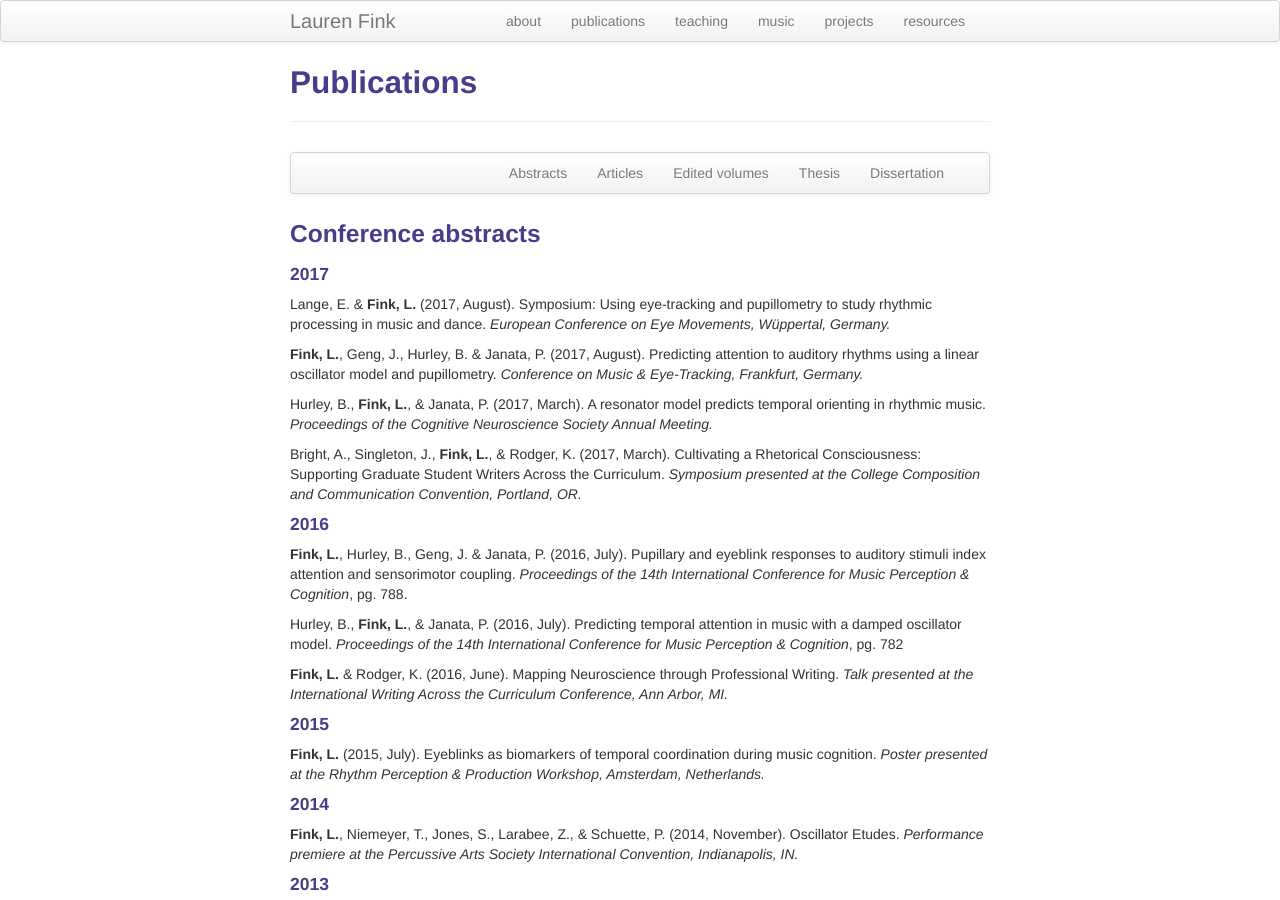
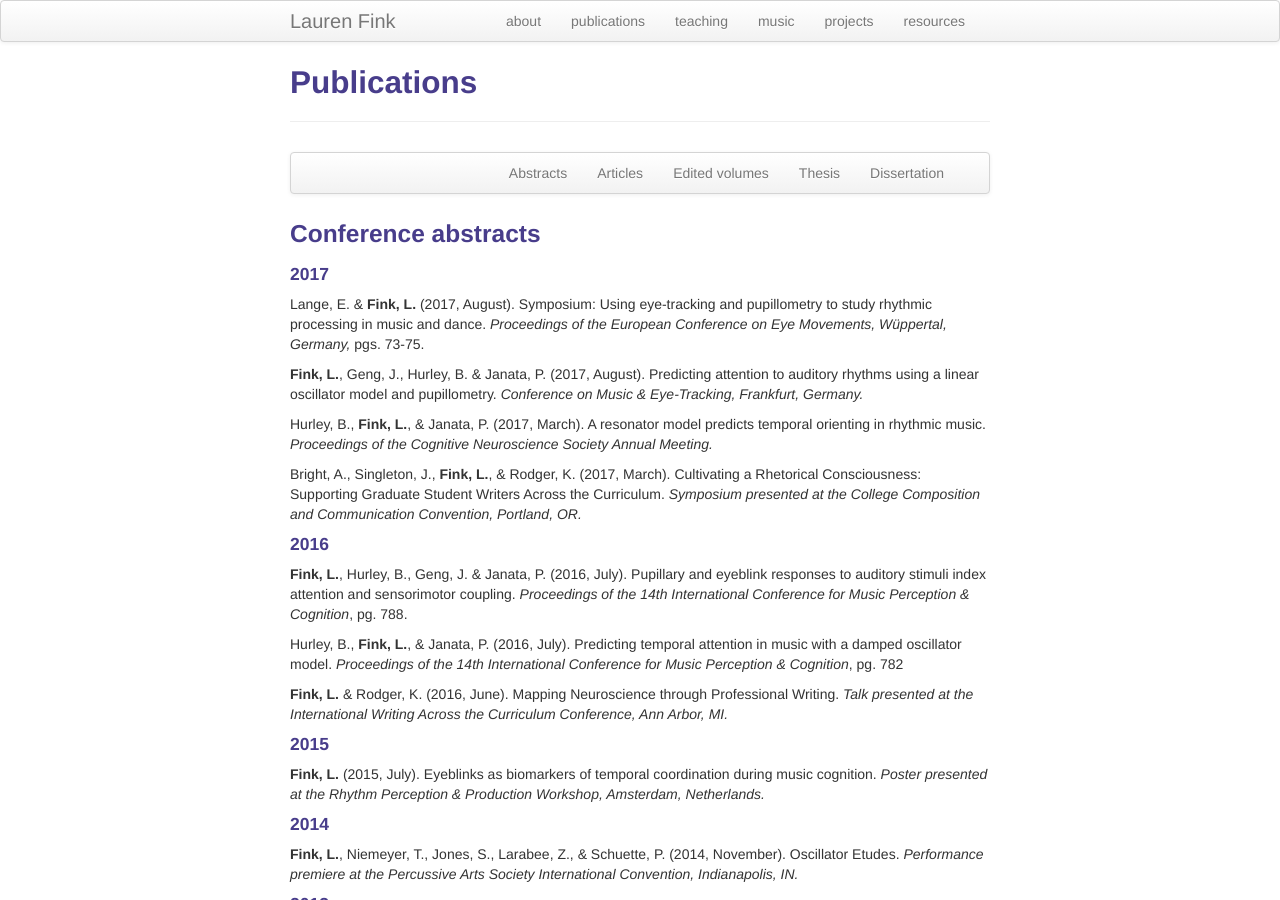
Before and after one commit to lkfink/lkfink.github.io, a Jekyll site: the page built from pages/pubs.md, in a window 1280 px wide and 900 px high. Built offline with Jekyll 4.4.1, drawn with Linux system fonts in a browser that asks for light colours.

Commit message:
added pg number for ecem abstracts

```diff
--- a/pages/pubs.md
+++ b/pages/pubs.md
@@ -20,7 +20,7 @@ description: Lauren Fink's publications
 ### <a name="abstracts"></a>Conference abstracts
 
 #### 2017
-Lange, E. & **Fink, L.** (2017, August). Symposium: Using eye-tracking and pupillometry to study rhythmic processing in music and dance. *European Conference on Eye Movements, Wüppertal, Germany.*
+Lange, E. & **Fink, L.** (2017, August). Symposium: Using eye-tracking and pupillometry to study rhythmic processing in music and dance. *Proceedings of the European Conference on Eye Movements, Wüppertal, Germany,* pgs. 73-75.
 
 **Fink, L.**, Geng, J., Hurley, B. & Janata, P. (2017, August). Predicting attention to auditory rhythms using a linear oscillator model and pupillometry. *Conference on Music & Eye-Tracking, Frankfurt, Germany.*
 
```
